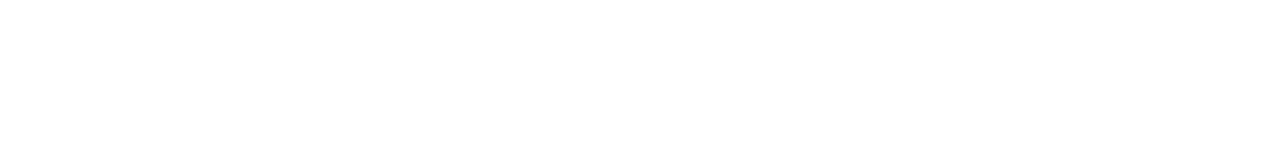
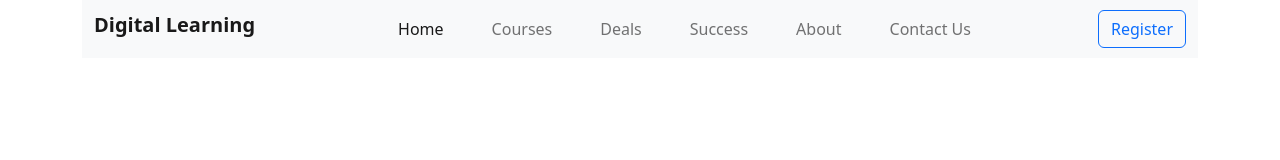
Before and after one commit to sayed132/assignment-3, a plain HTML site: page index.html in a window 1280 px wide. Drawn offline with nearby package versions, Linux system fonts and the light colour scheme.

Commit message:
added navbar

```diff
--- a/index.html
+++ b/index.html
@@ -7,7 +7,42 @@
     <link href="https://cdn.jsdelivr.net/npm/bootstrap@5.2.0/dist/css/bootstrap.min.css" rel="stylesheet" integrity="sha384-gH2yIJqKdNHPEq0n4Mqa/HGKIhSkIHeL5AyhkYV8i59U5AR6csBvApHHNl/vI1Bx" crossorigin="anonymous">
   </head>
   <body>
+    <header>
+        <section class="container">
+            <nav class="navbar navbar-expand-lg bg-light">
+                <div class="container-md">
+                  <a class="navbar-brand fw-bold h1" href="#home">Digital Learning</a>
+                  <button class="navbar-toggler" type="button" data-bs-toggle="collapse" data-bs-target="#navbarText" aria-controls="navbarText" aria-expanded="false" aria-label="Toggle navigation">
+                    <span class="navbar-toggler-icon"></span>
+                  </button>
+                  <div class="collapse navbar-collapse" id="navbarText">
+                    <ul class="navbar-nav mx-auto mb-2 mb-lg-0">
+                      <li class="nav-item mx-3 ">
+                        <a class="nav-link active" aria-current="page" href="#home">Home</a>
+                      </li>
+                      <li class="nav-item mx-3 ">
+                        <a class="nav-link" href="#course">Courses </a>
+                      </li>
+                      <li class="nav-item mx-3 ">
+                        <a class="nav-link" href="#deals">Deals</a>
+                      </li>
+                      <li class="nav-item mx-3 ">
+                        <a class="nav-link" href="#success">Success </a>
+                      </li>
+                      <li class="nav-item mx-3 ">
+                        <a class="nav-link" href="#about">About</a>
+                      </li>
+                      <li class="nav-item mx-3 ">
+                        <a class="nav-link" href="#contact">Contact Us</a>
+                      </li>
+                    </ul>
+                    <button class="btn btn-outline-primary ">Register</button>
 
+                  </div>
+                </div>
+              </nav>
+        </section>
+    </header>
     <script src="https://cdn.jsdelivr.net/npm/bootstrap@5.2.0/dist/js/bootstrap.bundle.min.js" integrity="sha384-A3rJD856KowSb7dwlZdYEkO39Gagi7vIsF0jrRAoQmDKKtQBHUuLZ9AsSv4jD4Xa" crossorigin="anonymous"></script>
   </body>
 </html>
```
